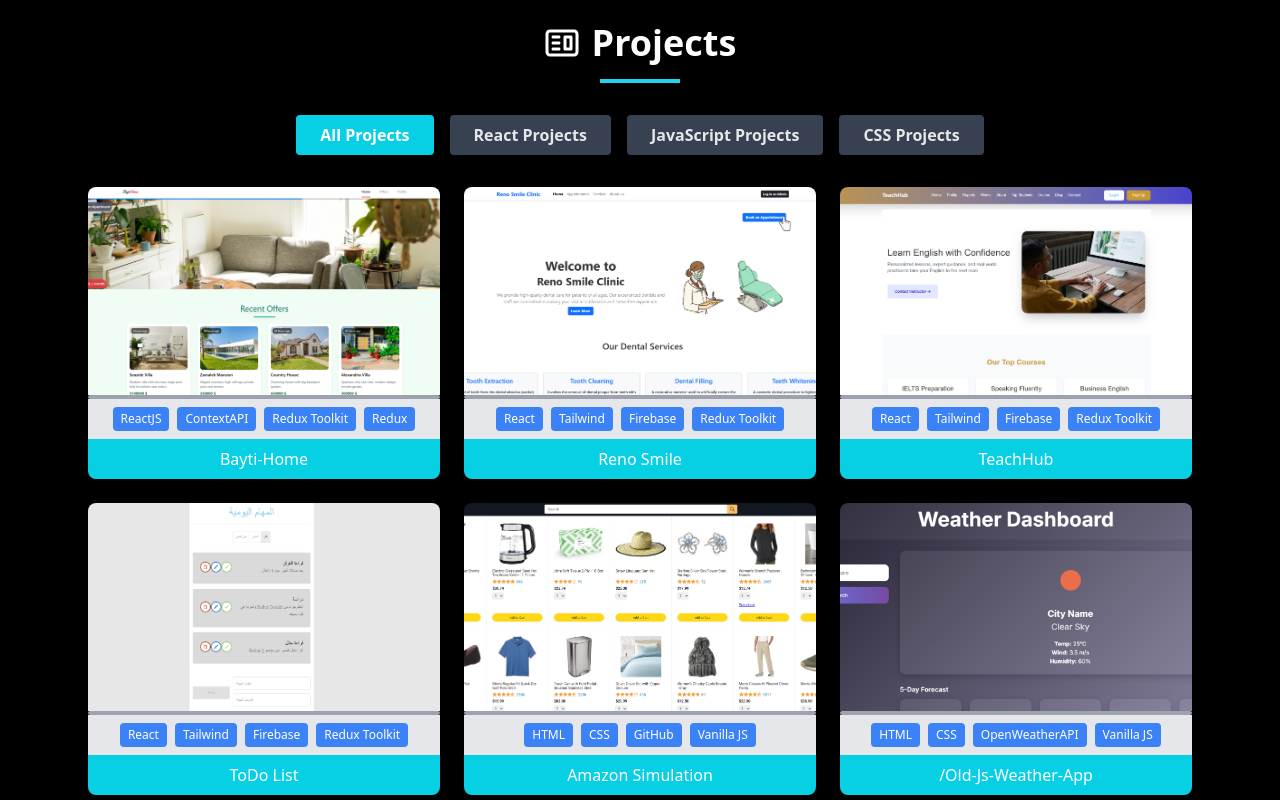
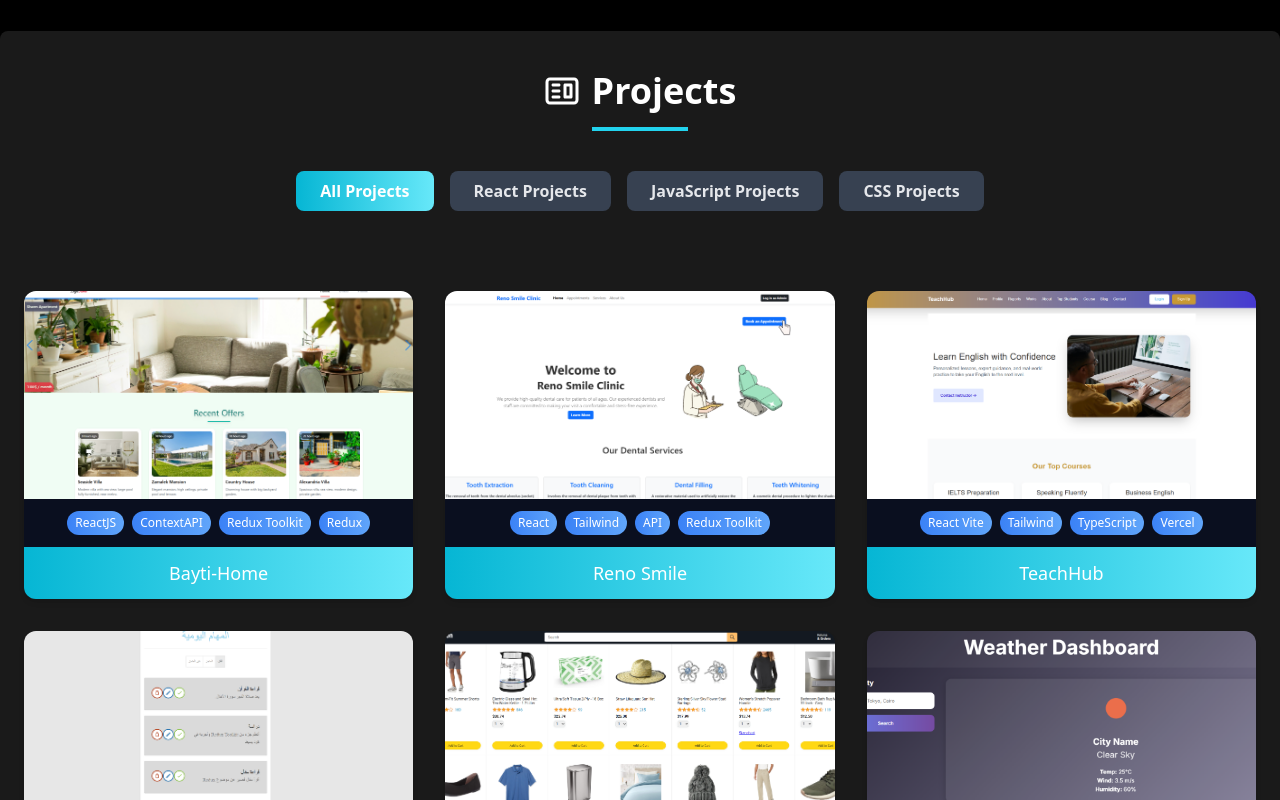
Before and after one commit to Al-Jafarawy/Portfolio, a Next.js app: page / in a window 1280 px wide. Shown: the part 2340-3140 px from the top of the page. Built offline with nearby package versions, Linux system fonts and the light colour scheme.

Commit message:
Finshing Projects Section

```diff
--- a/sections/Projects.jsx
+++ b/sections/Projects.jsx
@@ -1,5 +1,6 @@
 "use client";
-import React, { Fragment, useState } from "react";
+
+import React, { Fragment, useState, useEffect, useRef } from "react";
 import Link from "next/link";
 import { CgWebsite } from "react-icons/cg";
 import { HiExternalLink } from "react-icons/hi";
@@ -8,6 +9,8 @@ import { BsGithub } from "react-icons/bs";
 const Projects = () => {
   const [activeSection, setActiveSection] = useState("All");
   const [hoveredProject, setHoveredProject] = useState("");
+  const sectionRef = useRef(null);
+  const [visible, setVisible] = useState(false);
 
   const ProjectsData = {
     React: [
@@ -23,21 +26,21 @@ const Projects = () => {
         liveUrl: "https://reno-smile.vercel.app/",
         githubUrl: "https://github.com/Al-Jafarawy/reno-smile.git",
         projectImage: { imageUrl: "/images/reno-smile.png" },
-        techs: ["React", "Tailwind", "Firebase", "Redux Toolkit"],
+        techs: ["React", "Tailwind", "API", "Redux Toolkit"],
       },
       {
         projectName: "TeachHub",
-        liveUrl: "https://aljafarawy-teach-hub.vercel.app/",
+        liveUrl: "https://al-jafarawy-teach-hub.vercel.app/",
         githubUrl: "https://github.com/Al-Jafarawy/TeachHub.git",
         projectImage: { imageUrl: "/images/teach.png" },
-        techs: ["React", "Tailwind", "Firebase", "Redux Toolkit"],
+        techs: ["React Vite", "Tailwind", "TypeScript", "Vercel"],
       },
       {
         projectName: "ToDo List",
         liveUrl: "https://al-jafarawy.github.io/Todo-List/",
         githubUrl: "https://github.com/Al-Jafarawy/Todo-List.git",
         projectImage: { imageUrl: "/images/todo.png" },
-        techs: ["React", "Tailwind", "Firebase", "Redux Toolkit"],
+        techs: ["React", "Material UI", "Vercel", "ContextAPI"],
       },
     ],
     JavaScript: [
@@ -49,10 +52,10 @@ const Projects = () => {
         techs: ["HTML", "CSS", "GitHub", "Vanilla JS"],
       },
       {
-        projectName: "/Old-Js-Weather-App",
-        liveUrl:
+        projectName: "Old JS Weather App",
+        liveUrl: "https://al-jafarawy.github.io/Old-Js-Weather-App-Project/",
+        githubUrl:
           "https://github.com/Al-Jafarawy/Old-Js-Weather-App-Project.git",
-        githubUrl: "https://al-jafarawy.github.io/Old-Js-Weather-App-Project/",
         projectImage: { imageUrl: "/images/weather.png" },
         techs: ["HTML", "CSS", "OpenWeatherAPI", "Vanilla JS"],
       },
@@ -112,23 +115,41 @@ const Projects = () => {
   const displayProjects =
     activeSection === "All" ? allProjects : ProjectsData[activeSection];
 
+  useEffect(() => {
+    const observer = new IntersectionObserver(
+      ([entry]) => {
+        if (entry.isIntersecting) setVisible(true);
+      },
+      { threshold: 0.2 }
+    );
+
+    if (sectionRef.current) observer.observe(sectionRef.current);
+
+    return () => observer.disconnect();
+  }, []);
+
   return (
     <Fragment>
-      <section className="py-8 px-4 max-w-6xl mx-auto" id="project">
-        <h2 className="text-3xl md:text-4xl font-bold flex items-center justify-center gap-3 mb-4 mt-10">
+      <section
+        className="py-10 px-4 max-w-7xl mx-auto bg-red-50 bg-red-50 dark:bg-[#1a1a1a]  rounded-lg mb-20  mt-20 scroll-mt-20"
+        id="project"
+        ref={sectionRef}
+      >
+        <h2 className="text-4xl font-bold flex items-center justify-center gap-3 mb-4">
           <CgWebsite /> Projects
         </h2>
-        <hr className="border-t-4 w-20 mx-auto mb-8 border-pink-600 dark:border-cyan-400" />
+        <hr className="border-t-4 w-24 mx-auto mb-10 border-pink-600 dark:border-cyan-400 " />
 
-        <div className="flex flex-wrap justify-center gap-4 mb-8">
+        <div className="flex flex-wrap justify-center gap-4 mb-20">
           {["All", "React", "JavaScript", "CSS"].map((sec) => (
             <button
-              className={` px-6 py-2 rounded font-semibold transition-all ${
+              className={`px-6 py-2 rounded-lg font-semibold transition-all duration-300
+              ${
                 activeSection === sec
-                  ? "bg-[#c72c6c] text-white dark:bg-[#07d0e5]"
+                  ? "bg-gradient-to-r from-pink-600 to-pink-400 text-white dark:from-cyan-500 dark:to-cyan-300"
                   : "bg-gray-200 text-gray-800 dark:bg-gray-700 dark:text-gray-200"
-              } hover:bg-[#a02648] hover:text-white dark:hover:bg-[#035f6b]
-    `}
+              }
+              hover:scale-105 hover:shadow-lg`}
               key={sec}
               onClick={() => setActiveSection(sec)}
             >
@@ -137,17 +158,17 @@ const Projects = () => {
           ))}
         </div>
 
-        <div className="grid gap-6 sm:grid-cols-1 md:grid-cols-2 lg:grid-cols-3 px-2">
-          {displayProjects.map((project, index) => (
+        <div
+          className={`grid gap-8 sm:grid-cols-1 md:grid-cols-2 lg:grid-cols-3 px-2 transition-all duration-700 ${
+            visible ? "opacity-100 translate-y-0" : "opacity-0 translate-y-10"
+          }`}
+        >
+          {displayProjects.map((project) => (
             <div
-              className="relative flex flex-col rounded-lg overflow-hidden shadow-md transform transition-transform duration-300 hover:-translate-y-1 hover:shadow-xl"
+              className="relative flex flex-col rounded-xl overflow-hidden shadow-md transform transition-transform duration-300 hover:-translate-y-1 hover:shadow-xl"
               key={project.projectName}
               onMouseEnter={() => setHoveredProject(project.projectName)}
               onMouseLeave={() => setHoveredProject("")}
-              style={{
-                animation: "popUp 0.5s ease forwards",
-                animationDelay: `${index * 0.15}s`,
-              }}
             >
               <img
                 alt={`${project.projectName} preview`}
@@ -155,41 +176,40 @@ const Projects = () => {
                 loading="lazy"
                 src={project.projectImage.imageUrl}
               />
-              <hr className="h-1 bg-gray-400 border-none rounded-sm" />
-              <div className="flex flex-wrap justify-center gap-2 p-2 bg-gray-200">
+              <div className="flex flex-wrap justify-center gap-2 p-3 bg-gray-100 dark:bg-[#0a0f1f]">
                 {project.techs.map((tech) => (
                   <span
-                    className="bg-blue-500 text-white text-xs px-2 py-1 rounded"
+                    className="bg-gradient-to-r from-blue-500 to-blue-400 text-white text-xs px-2 py-1 rounded-full"
                     key={tech}
                   >
                     {tech}
                   </span>
                 ))}
               </div>
-              <div className="bg-[#c72c6c]  dark:bg-[#07d0e5] text-white text-center py-2 font-medium">
+              <div className="bg-gradient-to-r from-pink-600 to-pink-400 dark:from-cyan-500 dark:to-cyan-300 text-white text-center py-3 font-medium text-lg">
                 {project.projectName}
               </div>
 
               {hoveredProject === project.projectName && (
-                <div className="absolute top-0 left-0 w-full h-full bg-black bg-opacity-80 flex items-center justify-center gap-3 transition-opacity">
+                <div className="absolute top-0 left-0 w-full h-full bg-black bg-opacity-70 flex items-center justify-center gap-4 transition-opacity rounded-xl">
                   {project.liveUrl && (
                     <Link
                       aria-label={`Visit ${project.projectName} live site`}
-                      className="p-2 bg-gray-800 text-white rounded hover:bg-gray-600"
+                      className="p-3 bg-white text-gray-800 rounded-full hover:bg-gray-200 hover:scale-110 transition-all"
                       href={project.liveUrl}
                       target="_blank"
                     >
-                      <HiExternalLink />
+                      <HiExternalLink size={20} />
                     </Link>
                   )}
                   {project.githubUrl && (
                     <Link
                       aria-label={`View ${project.projectName} GitHub repository`}
-                      className="p-2 bg-gray-800 text-white rounded hover:bg-gray-600"
+                      className="p-3 bg-white text-gray-800 rounded-full hover:bg-gray-200 hover:scale-110 transition-all"
                       href={project.githubUrl}
                       target="_blank"
                     >
-                      <BsGithub />
+                      <BsGithub size={20} />
                     </Link>
                   )}
                 </div>
--- a/sections/Skills.jsx
+++ b/sections/Skills.jsx
@@ -106,7 +106,7 @@ const TechStack = () => {
   return (
     <Fragment>
       <section
-        className="overflow-hidden scroll-mt-20"
+        className="overflow-hidden scroll-mt-20 max-w-7xl mx-auto"
         id="techStack"
         ref={techStackRef}
       >
--- a/sections/about.jsx
+++ b/sections/about.jsx
@@ -53,7 +53,7 @@ const About = () => {
         </h2>
         <hr className="border-t-4 border-[#c72c6c] dark:border-teal-400 w-20 mx-auto mb-8" />
 
-        <div className="pb-[30px] px-[20px] md:px-[10px] lg:px-[20px] md:flex justify-center md:justify-evenly  items-center bg-red-100 dark:bg-[#1a1a1a] p-8 rounded-b-xl">
+        <div className="pb-[30px] px-[20px] md:px-[10px] lg:px-[20px] md:flex justify-center md:justify-evenly  items-center bg-red-50 dark:bg-[#1a1a1a] p-8 rounded-b-xl">
           <Image
             alt="about image"
             className=" shadow-sm transition-all duration-700 translate-x-[-900px] max-h-[500px] rounded-xl object-cover"
```
